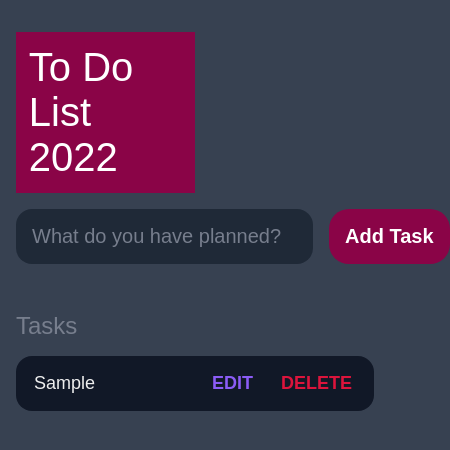
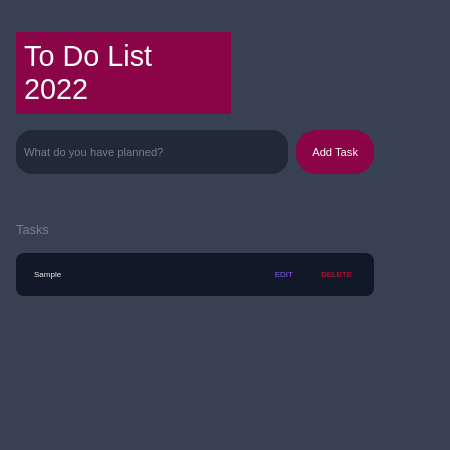
Before and after one commit to mevlutbilgee/to_do_list, a plain HTML site: page index.html in a window 390 px wide. Both pictures are taken after typing "Sample" into the empty fields and a click on the input "Add Task". Shown: the whole page, 450 px wide, since content can reach past the window. Drawn offline with Linux system fonts and the light colour scheme.

Commit message:
screen_update

```diff
--- a/main.css
+++ b/main.css
@@ -31,6 +31,7 @@ header {
 
 header h1 {
   font-size: 2.5rem;
+  font-weight: bold;
   font-weight: 300;
   padding: 0.8rem;
   color: white;
@@ -148,3 +149,60 @@ main {
 .task .actions .delete {
   color: crimson;
 }
+@media screen and (min-width: 350px) and (max-width: 650px) {
+  header h1 {
+    font-size: 1.8rem;
+    font-weight: bold;
+    font-weight: 300;
+    padding: 0.5rem;
+    width: 60%;
+  }
+  #new-task-input {
+    flex: 1 1 0%;
+    background-color: var(--darker);
+    padding: 0.5rem;
+    border-radius: 1rem;
+    margin-right: 0.5rem;
+    color: var(--light);
+    font-size: 0.7rem;
+  }
+  #new-task-submit {
+    font-size: 0.7rem;
+    font-weight: 200;
+    border-radius: 20px;
+    background-color: #8a0447;
+    color: white;
+    padding: 1rem;
+    cursor: pointer;
+    transition: 0.4s;
+  }
+  .task .actions button {
+    cursor: pointer;
+    margin: 0 0.5rem;
+    font-size: 0.5rem;
+    font-weight: 150;
+    text-transform: uppercase;
+    transition: 0.4s;
+  }
+  .task-list h2 {
+    font-size: 0.8rem;
+    font-weight: 200;
+    color: var(--grey);
+    margin-bottom: 1rem;
+  }
+  .task .content .text {
+    color: var(--light);
+    font-size: 0.5rem;
+    width: 80%;
+    display: block;
+    transition: 0.4s;
+  }
+  #tasks .task {
+    display: flex;
+    justify-content: space-between;
+    background-color: var(--darkest);
+    padding: 1rem;
+    border-radius: 0.5rem;
+    margin-bottom: 0.5rem;
+  }
+}
```
